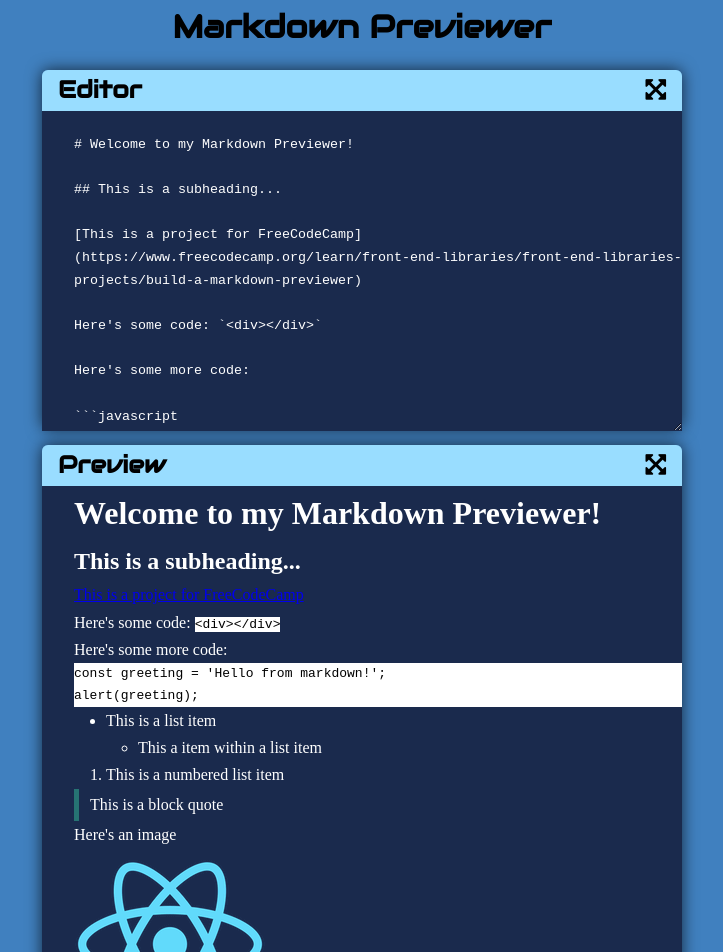
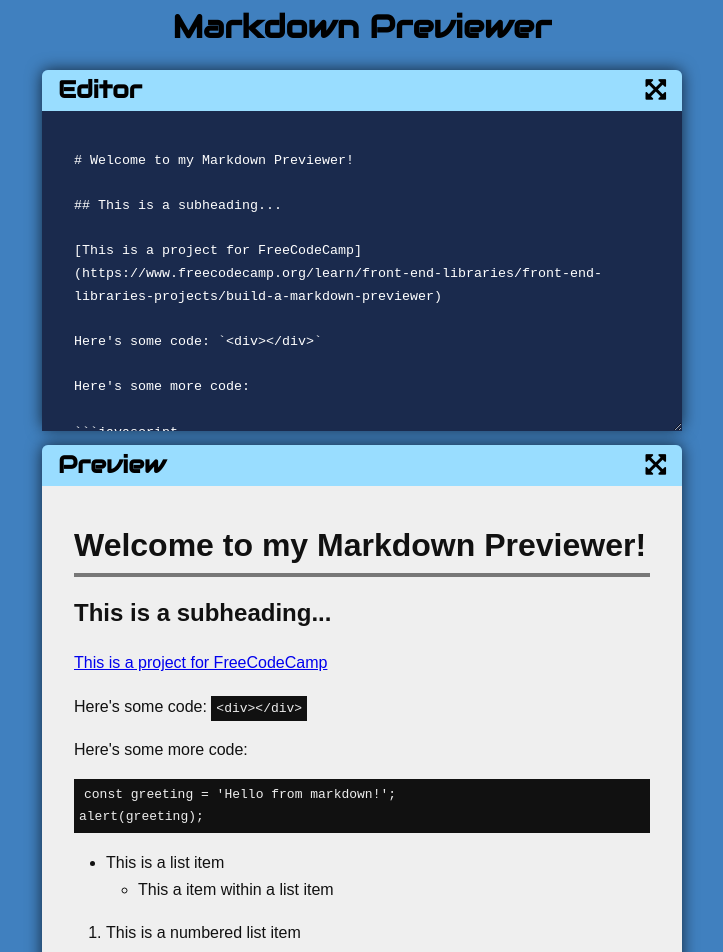
Before and after one commit to 83au/Markdown-Previewer, a React (Create React App) app: page / in a window 1280 px wide. Shown: the top 952 px of the page, without its empty margins (278-1001 px from the left). Built offline with nearby package versions, Linux system fonts and the light colour scheme.

Commit message:
Create Window component to reduce duplicate code & simplify Preview & Editor components

```diff
--- a/src/App.js
+++ b/src/App.js
@@ -1,27 +1,26 @@
-import { useState, useEffect, useRef } from "react";
-import DOMPurify from "dompurify";
-import Editor from "./Editor";
-import Preview from "./Preview";
-import initialMarkdown from "./initialMarkdown";
-import marked from "marked";
+import { useState, useEffect, useRef } from 'react';
+import marked from 'marked';
+import DOMPurify from 'dompurify';
 
-import "./styles/App.css";
+import Window from './Window';
+import Editor from './Editor';
+import Preview from './Preview';
+import initialMarkdown from './initialMarkdown';
 
-/* TODO:
-  Editor and Preview components are too similar. Use composition to create 1 component and configure it with props
-*/
+import './styles/App.css';
+
 
 function App() {
-  const [markdown, setMarkdown] = useState(initialMarkdown);
+  const [ markdown, setMarkdown ] = useState(initialMarkdown);
 
   marked.setOptions({
     breaks: true,
     gfm: true,
   });
 
-  const [html, setHtml] = useState(() => marked(markdown));
+  const [ html, setHtml ] = useState(() => marked(markdown));
 
-  const handleChange = (evt) => setMarkdown(evt.target.value);
+  const handleChange = evt => setMarkdown(evt.target.value);
 
   const preview = useRef();
 
@@ -37,8 +36,12 @@ function App() {
   return (
     <div className="App">
       <h1 className="App__heading">Markdown Previewer</h1>
-      <Editor markdown={markdown} onChange={handleChange} />
-      <Preview preview={preview} />
+      <Window title="Editor">
+        <Editor markdown={markdown} onChange={handleChange} />
+      </Window>
+      <Window title="Preview">
+        <Preview preview={preview} />
+      </Window>
     </div>
   );
 }
--- a/src/Editor.js
+++ b/src/Editor.js
@@ -2,45 +2,15 @@ import { useState, useRef } from "react";
 import "./styles/window.css";
 
 function Editor({ markdown, onChange }) {
-  const [expand, setExpand] = useState(false);
-  const window = useRef();
-
-  let styles;
-  if (expand) {
-    styles = {
-      position: "absolute",
-      top: "-1rem",
-      zIndex: "10",
-      maxWidth: "100vw",
-      width: "100%",
-      height: "100%",
-    };
-  } else {
-    styles = {};
-  }
-
-  const handleClick = () => setExpand(!expand);
-
   return (
-    <div className="window" ref={window} style={styles}>
-      <h2 className="window__heading">
-        Editor
-        <span className="window__icon" onClick={handleClick}>
-          <i
-            className={`fa ${expand ? "fa-compress" : "fa-arrows-alt"}`}
-            aria-hidden="true"
-          ></i>
-        </span>
-      </h2>
-      <textarea
-        className="window__textarea"
+    <textarea
+        className="Window__textarea"
         name="editor"
         id="editor"
         onChange={onChange}
       >
         {markdown}
       </textarea>
-    </div>
   );
 }
 
--- a/src/Preview.js
+++ b/src/Preview.js
@@ -1,37 +1,8 @@
-import { useState } from 'react';
-import './styles/window.css';
+import './styles/Preview.css';
 
 function Preview({ preview }) {
-  const [expand, setExpand] = useState(false);
-  const handleClick = () => setExpand(!expand);
-
-  let styles;
-  if (expand) {
-    styles = {
-      position: 'fixed',
-      top: '-1rem',
-      zIndex: '10',
-      maxWidth: '100vw',
-      width: '100%',
-      height: '100%',
-    };
-  } else {
-    styles = {};
-  }
-
   return (
-    <div className="window" style={styles}>
-      <h2 className="window__heading">
-        Preview
-        <span className="window__icon" onClick={handleClick}>
-          <i
-            className={`fa ${expand ? 'fa-compress' : 'fa-arrows-alt'}`}
-            aria-hidden="true"
-          ></i>
-        </span>
-      </h2>
-      <div id="preview" className="window__textarea" ref={preview}></div>
-    </div>
+    <div id="Preview" className="Window__textarea" ref={preview}></div>
   );
 }
 
--- /dev/null
+++ b/src/Window.js
@@ -0,0 +1,38 @@
+import { useState } from "react";
+import "./styles/window.css";
+
+function Window({ title, children }) {
+  const [expand, setExpand] = useState(false);
+  const handleClick = () => setExpand(!expand);
+
+  let styles;
+  if (expand) {
+    styles = {
+      position: "absolute",
+      top: "-1rem",
+      zIndex: "10",
+      maxWidth: "100vw",
+      width: "100%",
+      height: "100%",
+    };
+  } else {
+    styles = {};
+  }
+
+  return (
+    <div className="Window" style={styles}>
+      <h2 className="Window__heading">
+        { title }
+        <span className="Window__icon" onClick={handleClick}>
+          <i
+            className={`fa ${expand ? "fa-compress" : "fa-arrows-alt"}`}
+            aria-hidden="true"
+          ></i>
+        </span>
+      </h2>
+      {children}
+    </div>
+  );
+}
+
+export default Window;
--- a/src/styles/App.css
+++ b/src/styles/App.css
@@ -7,24 +7,3 @@
   text-align: center;
   font-family: 'Audiowide', cursive;
 }
-
-li {
-  margin-left: 2rem;
-}
-
-blockquote p {
-  position: relative;
-  padding-left: 1rem;
-  line-height: 2;
-}
-
-blockquote p::before {
-  position: absolute;
-  left: 0;
-  top: 0;
-  bottom: 0;
-  content: '';
-  height: 2em;
-  width: 5px;
-  background-color: hsl(180, 50%, 30%);
-}
--- /dev/null
+++ b/src/styles/Preview.css
@@ -0,0 +1,41 @@
+#Preview {
+  background-color: #efefef;
+  color: #111;
+  font-family: sans-serif;
+}
+
+#Preview > * {
+  margin: 1rem 0;
+}
+
+#Preview h1 {
+  border-bottom: 4px solid rgba(0, 0, 0, .5);
+}
+
+#Preview pre,
+#Preview code {
+  padding: 5px;
+  background-color: #111;
+  color: #eee;
+}
+
+#Preview li {
+  margin-left: 2rem;
+}
+
+#Preview blockquote p {
+  position: relative;
+  padding-left: 1rem;
+  line-height: 2;
+}
+
+#Preview blockquote p::before {
+  position: absolute;
+  left: 0;
+  top: 0;
+  bottom: 0;
+  content: '';
+  height: 2em;
+  width: 5px;
+  background-color: hsl(180, 50%, 30%);
+}
--- a/src/styles/window.css
+++ b/src/styles/window.css
@@ -1,4 +1,4 @@
-.window {
+.Window {
   margin: 1rem auto;
   border-radius: 6px;
   box-shadow: 0 0 1rem rgba(0, 0, 0, 0.7);
@@ -6,7 +6,7 @@
   max-width: 70rem;
 }
 
-.window__heading {
+.Window__heading {
   padding-left: 1rem;
   position: relative;
 
@@ -16,15 +16,15 @@
   font-family: 'Audiowide', cursive;
 }
 
-.window__icon {
+.Window__icon {
   position: absolute;
   right: 1rem;
   cursor: pointer;
 }
 
-.window__textarea {
+.Window__textarea {
   margin-bottom: -10px;
-  padding-left: 2rem;
+  padding: 1rem 2rem;
   background-color: var(--dark-blue);
   border: none;
   color: #fff;
@@ -38,9 +38,3 @@
 textarea {
   resize: vertical;
 }
-
-.window__textarea pre,
-.window__textarea code {
-  background-color: white;
-  color: black;
-}
```
